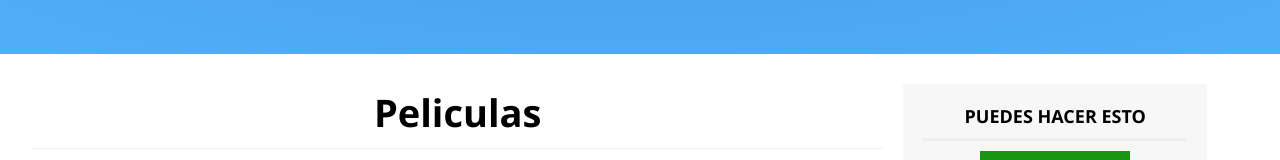
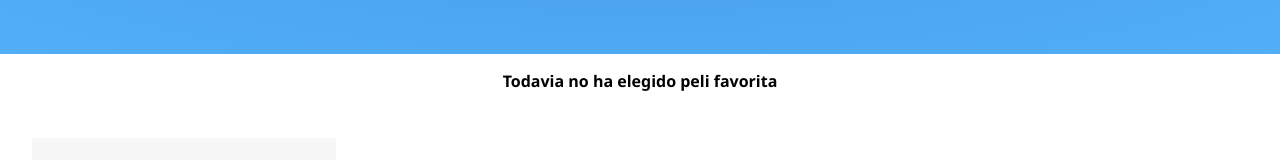
Before and after one commit to AleSkywaker/React_ALX, a React (Create React App) app: page / in a window 1280 px wide. Shown: the part 422-582 px from the top of the page. Built offline with nearby package versions, Linux system fonts and the light colour scheme.

Commit message:
testing component

```diff
--- a/src/components/Peliculas.js
+++ b/src/components/Peliculas.js
@@ -38,6 +38,19 @@ class Peliculas extends Component {
   };
 
   render() {
+    if (this.state.favorita.titulo) {
+      return (
+        <p className="favorita" style={pStyle}>
+          <strong>La pelicula favotira es : </strong> <span>{this.state.favorita.titulo}</span>
+        </p>
+      );
+    } else {
+      return (
+        <p className="favorita">
+          <strong>Todavia no ha elegido peli favorita</strong>
+        </p>
+      );
+    }
     let pStyle = {
       background: 'green',
       color: 'white',
```
